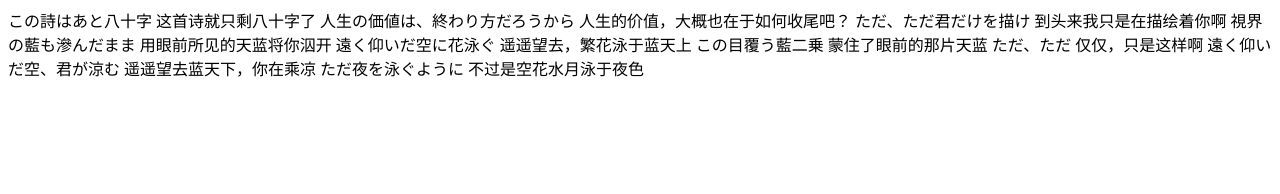
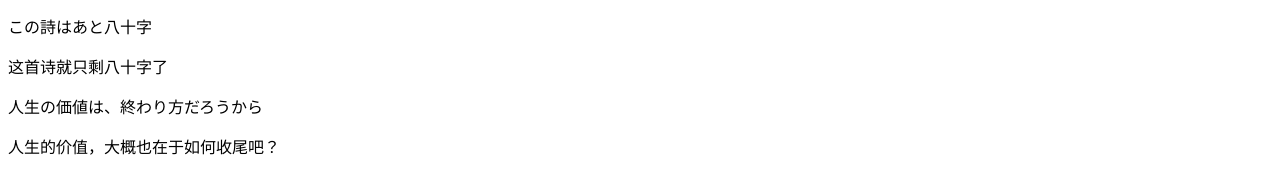
Before and after one commit to Akira-kiraa/akira.github.io, a plain HTML site: page index.html in a window 1280 px wide. Drawn offline with Linux system fonts and the light colour scheme.

Commit message:
Added paragraphs and styles

```diff
--- a/index.html
+++ b/index.html
@@ -1,45 +1,23 @@
 <!DOCTYPE html>
 <html>
 <head>
+	<style type="text/css">
+		p{
+			font: 100%/1.5 sans-serif;
+			max-width: 33em;
+		}
+	</style>
 	<meta charset="utf-8">
 	<meta name="viewport" content="width=device-width, initial-scale=1">
 	<title></title>
 </head>
 <body>
-この詩はあと八十字
+	<p>この詩はあと八十字
 
-这首诗就只剩八十字了
+	<p>这首诗就只剩八十字了
 
-人生の価値は、終わり方だろうから
+	<p>人生の価値は、終わり方だろうから
 
-人生的价值，大概也在于如何收尾吧？
-
-ただ、ただ君だけを描け
-
-到头来我只是在描绘着你啊
-
-視界の藍も滲んだまま
-
-用眼前所见的天蓝将你泅开
-
-遠く仰いだ空に花泳ぐ
-
-遥遥望去，繁花泳于蓝天上
-
-この目覆う藍二乗
-
-蒙住了眼前的那片天蓝
-
-ただ、ただ
-
-仅仅，只是这样啊
-
-遠く仰いだ空、君が涼む
-
-遥遥望去蓝天下，你在乘凉
-
-ただ夜を泳ぐように
-
-不过是空花水月泳于夜色
+	<p>人生的价值，大概也在于如何收尾吧？
 </body>
 </html>
```
